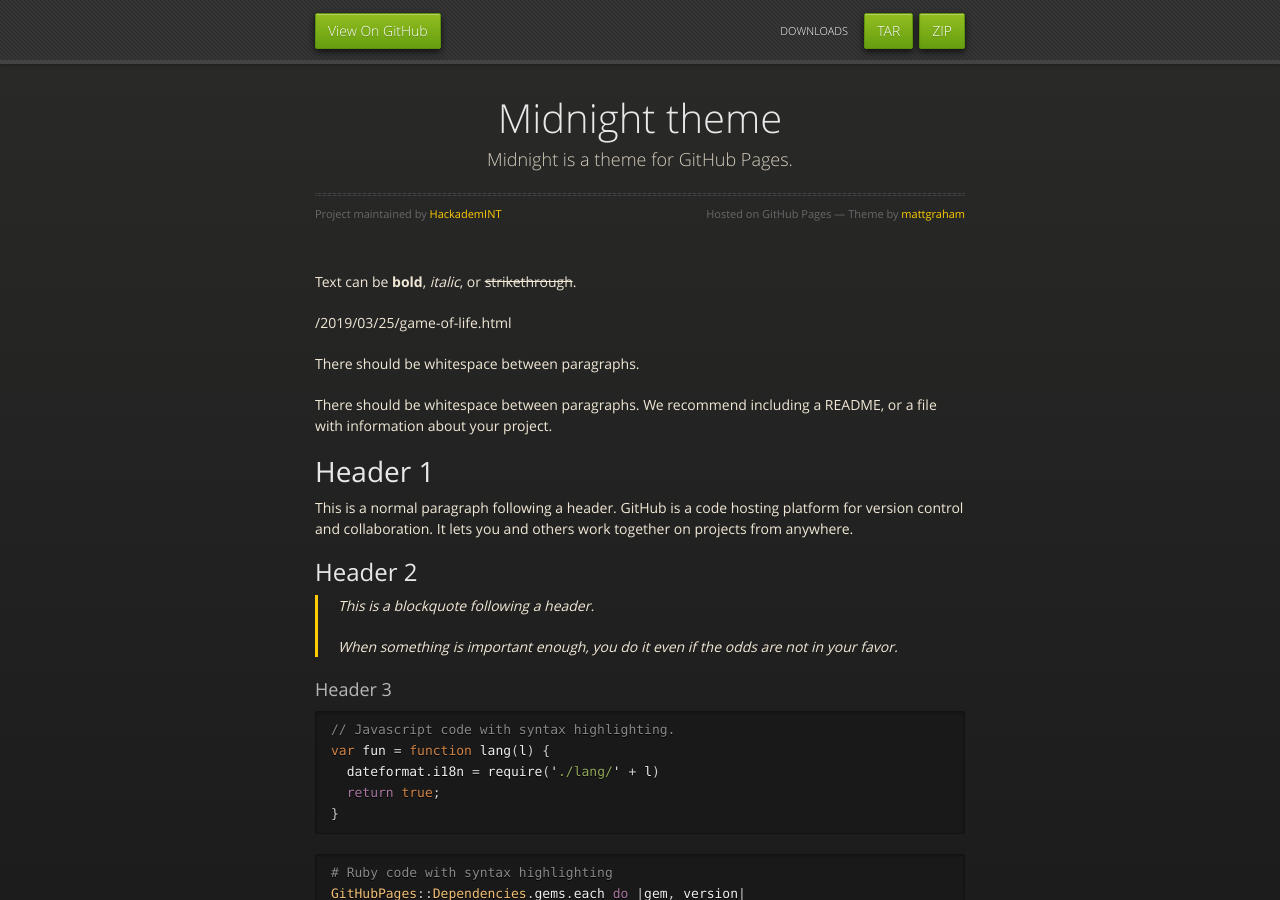
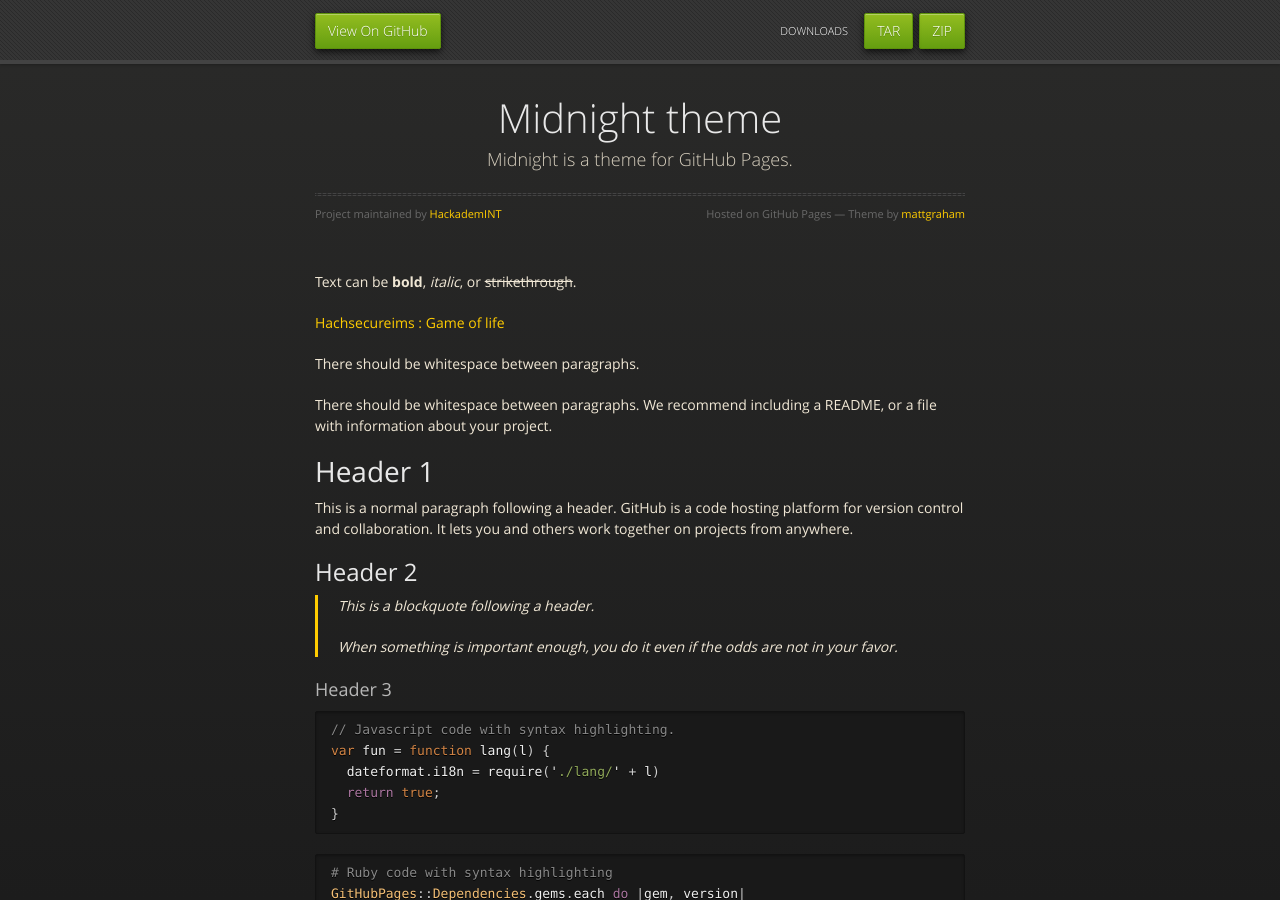
Before and after one commit to HackademINT/hackademint.github.io-legacy, a Jekyll site: the page built from index.md, in a window 1280 px wide and 900 px high. Built offline with Jekyll 4.4.1, drawn with Linux system fonts in a browser that asks for light colours.

Commit message:
Update index.md

```diff
--- a/index.md
+++ b/index.md
@@ -4,7 +4,7 @@ layout: default
 
 Text can be **bold**, _italic_, or ~~strikethrough~~.
 
-{{ site.baseurl }}{% post_url 2019-03-25-game-of-life %}
+[Hachsecureims : Game of life]({{ site.baseurl }}{% post_url 2019-03-25-game-of-life %})
 
 There should be whitespace between paragraphs.
 
```
